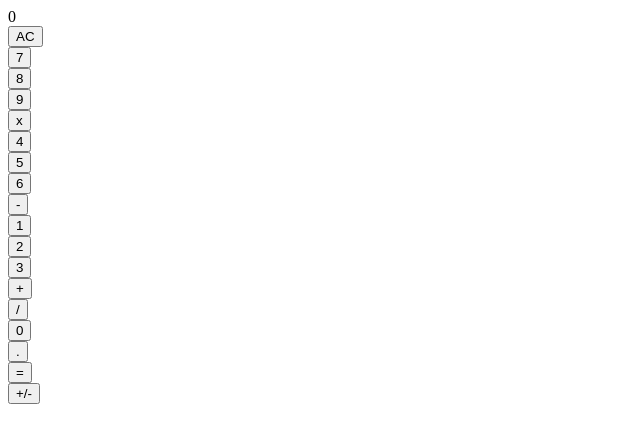
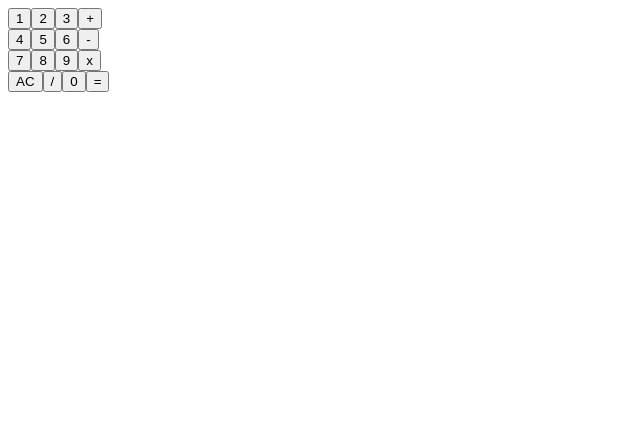
Before and after one commit to Danylopgali/Calculadora, a React (Create React App) app: page / in a window 1280 px wide. Shown: the top 442 px of the page, without its empty margins (0-640 px from the left). Built offline with nearby package versions, Linux system fonts and the light colour scheme.

Commit message:
logica terminada connueva estructura

```diff
--- a/src/App.js
+++ b/src/App.js
@@ -1,23 +1,62 @@
-import Display from "./componentes/Display";
-import PanelDeBotones from "./componentes/PanelDeBotones";
+import React, { useState } from "react";
+import Display from "./componentes/display";
+import Tablero from "./componentes/tablero"
 
+function App() {
+  const [state, setState] = useState("");
+  const [operator, setOperator] = useState("");
+  const [secondNumber, setSecondNumber] = useState("");
+  // const [miniDisplay, setminiDisplay] = useState("");
 
-function App(){
+  function handleButtonClick(event) {
+    const name = event.target.name;
 
-const state = {
-total:null,
-siguinte:null,
-operador:null,
+    if (name === "+" || name === "="||name==="-"||name==="x"||name==="/"||name==="AC") {
+      // Si se presiona el botón "=" y hay un operador y un segundo número, realizar la operación
+      if (name === "=" && operator && secondNumber) {
+        const result = performOperation();
+        setState(result);
+        setOperator("");
+        setSecondNumber("");
+      } else {
+        // Si se presiona el botón "+" o "=" pero no hay un segundo número, almacenar el operador
+        setOperator(name);
+        setSecondNumber(state);
+        setState("");
+      }
+    } else {
+      // Concatenar el dígito al estado actual
+      setState((prevState) => prevState + name);
+    }
+  }
+
+  function performOperation() {
+    const num1 = parseFloat(secondNumber);
+    const num2 = parseFloat(state);
+
+    switch (operator) {
+      case "+":
+        return num1 + num2;
+      // Agregar más casos según las operaciones que desees admitir
+      case "-":
+        return num1-num2;
+        case "x":
+          return num1*num2;
+        case "/":
+            return num1/num2;
+        case"AC":
+            return "0"
+      default:
+        return state;
+    }
+  }
+
+  return (
+    <div>
+      <Display value={state} />
+      <Tablero onButtonClick={handleButtonClick} />
+    </div>
+  );
 }
 
-
-  return(
-    <div>
-      <Display value={state.siguinte|| state.total|| "0"   }  />
-      <PanelDeBotones/>
-    </div>
-  )
-
-
-}
 export default App;
--- a/src/componentes/Boton.jsx
+++ /dev/null
@@ -1,15 +0,0 @@
-
-function Boton({clickHandler,nombre}){
-
-    const handlerClick = () =>   clickHandler(nombre)
-
-
-
-    return(
-        <div>
-            <button onClick={handlerClick}>{nombre}</button>
-        </div>
-    )
-
-}
-export default Boton;
--- a/src/componentes/Display.jsx
+++ b/src/componentes/Display.jsx
@@ -1,14 +1,11 @@
+import React from "react";
 
+function Display({ value }) {
+  return (
+    <div>
+      <div>{value}</div>
+    </div>
+  );
+}
 
-
-function Display ({value}){
-    return(
-        <div >
-
-            <div>{value}</div>
-        </div>
-    )
-
-
-}
 export default Display;
--- a/src/componentes/PanelDeBotones.jsx
+++ /dev/null
@@ -1,48 +0,0 @@
-import Boton from "./Boton"
-
-
-function PanelDeBotones ({clickHandler}){
-const handlerClick = nombreDeBoton => clickHandler(nombreDeBoton)
-
-
-    return(
-        <div>
-            <div>
-            <Boton nombre="AC" clickHandler={handlerClick} />
-            <Boton nombre="7" clickHandler={handlerClick} />
-            <Boton nombre="8" clickHandler={handlerClick} />
-            <Boton nombre="9" clickHandler={handlerClick} />
-            <Boton nombre="x" clickHandler={handlerClick} />
-
-            </div>
-            <div>
-            <Boton nombre="4" clickHandler={handlerClick} />
-            <Boton nombre="5" clickHandler={handlerClick} />
-            <Boton nombre="6" clickHandler={handlerClick} />
-            <Boton nombre="-" clickHandler={handlerClick} />
-
-            </div>
-            <div>
-            <Boton nombre="1" clickHandler={handlerClick} />
-            <Boton nombre="2" clickHandler={handlerClick} />
-            <Boton nombre="3" clickHandler={handlerClick} />
-            <Boton nombre="+" clickHandler={handlerClick} />
-
-            </div>
-            <div>
-            <Boton nombre="/" clickHandler={handlerClick} />
-            <Boton nombre="0" clickHandler={handlerClick} />
-            <Boton nombre="." clickHandler={handlerClick} />
-            <Boton nombre="=" clickHandler={handlerClick} />
-            <Boton nombre="+/-" clickHandler={handlerClick} />
-
-
-
-
-            </div>
-
-
-        </div>
-    )
-}
-export default PanelDeBotones;
--- /dev/null
+++ b/src/componentes/tablero.jsx
@@ -0,0 +1,70 @@
+import React from "react";
+
+function Tablero({ onButtonClick }) {
+  return (
+    <div>
+        <div>
+      <button name="1" onClick={onButtonClick}>
+        1
+      </button>
+      <button name="2" onClick={onButtonClick}>
+        2
+      </button>
+      <button name="3" onClick={onButtonClick}>
+        3
+      </button>
+      <button name="+" onClick={onButtonClick}>
+        +
+      </button>
+      </div>
+
+      <div>
+      <button name="4" onClick={onButtonClick}>
+        4
+      </button>
+      <button name="5" onClick={onButtonClick}>
+        5
+      </button>
+      <button name="6" onClick={onButtonClick}>
+        6
+      </button>
+      <button name="-" onClick={onButtonClick}>
+        -
+      </button>
+      </div>
+
+      <div>
+      <button name="7" onClick={onButtonClick}>
+        7
+      </button>
+      <button name="8" onClick={onButtonClick}>
+        8
+      </button>
+      <button name="9" onClick={onButtonClick}>
+        9
+      </button>
+      <button name="x" onClick={onButtonClick}>
+        x
+      </button>
+      </div>
+
+      <div>
+      <button name="AC" onClick={onButtonClick}>
+        AC
+      </button>
+      <button name="/" onClick={onButtonClick}>
+        /
+      </button>
+      <button name="0" onClick={onButtonClick}>
+        0
+      </button>
+      <button name="=" onClick={onButtonClick}>
+        =
+      </button>
+      </div>
+
+    </div>
+  );
+}
+
+export default Tablero;
```
Also changed, not shown: src/Logica/IsNumber.js (deleted, +0 -8 lines), src/Logica/operaciones.js (deleted, +0 -23 lines), src/componentes/miniDisplay.jsx (added, +7 -0 lines), src/Logica/operador.js (deleted).
